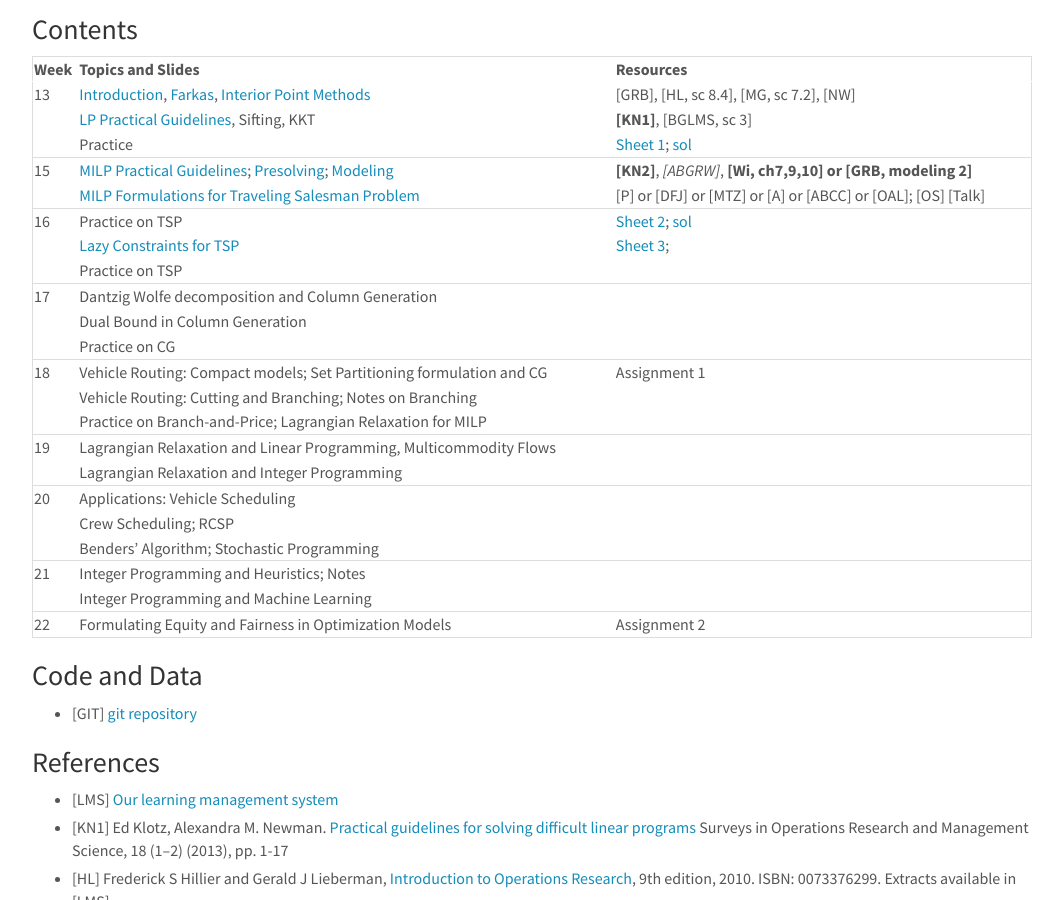
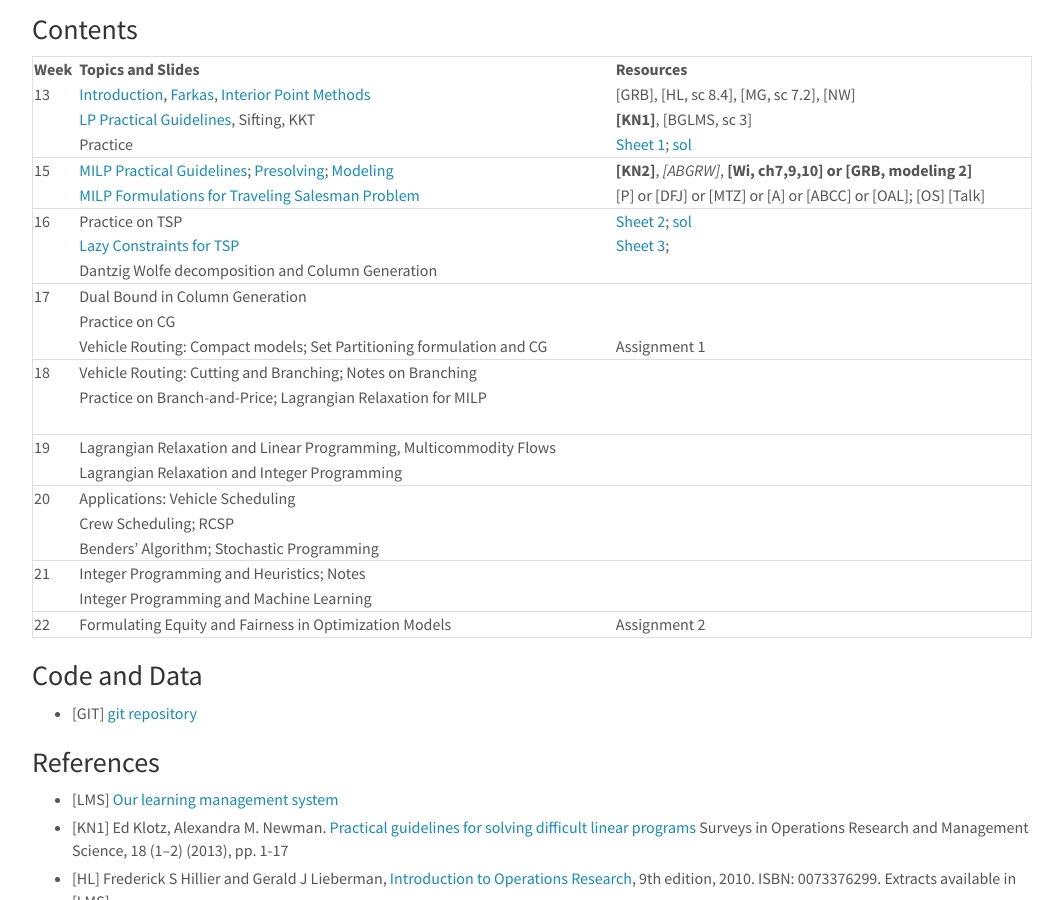
Before and after one commit to DM872/dm872.github.io, a Jekyll site: the page built from index.md, in a window 1280 px wide and 900 px high, scrolled down 465 px. Shown: the whole window, without its empty margins (108-1171 px from the left). Built offline with Jekyll 4.4.1, drawn with Linux system fonts in a browser that asks for light colours; nearby versions of some CDN libraries; comment, search, counter and statistics services are not loaded.

Commit message:
updated program

```diff
--- a/index.md
+++ b/index.md
@@ -65,15 +65,15 @@ w3.includeHTML();
 |------+----------------------------------------------------------------------+---------------------------------------------------------------|
 |   16 | Practice on TSP                                                      | [Sheet 2][12];   [sol][82]                                    |
 |      | [Lazy Constraints for TSP][54]                                       | [Sheet 3][13];                                                |
-|      | Practice on TSP                                                      |                                                               |
+|      | Dantzig Wolfe decomposition and Column Generation                    |                                                               |
 |------+----------------------------------------------------------------------+---------------------------------------------------------------|
-|   17 | Dantzig Wolfe decomposition and Column Generation                    |                                                               |
-|      | Dual Bound in Column Generation                                      |                                                               |
+|   17 | Dual Bound in Column Generation                                      |                                                               |
 |      | Practice on CG                                                       |                                                               |
+|      | Vehicle Routing: Compact models; Set Partitioning formulation and CG | Assignment 1                                                  |
 |------+----------------------------------------------------------------------+---------------------------------------------------------------|
-|   18 | Vehicle Routing: Compact models; Set Partitioning formulation and CG | Assignment 1                                                  |
-|      | Vehicle Routing: Cutting and Branching; Notes on Branching           |                                                               |
+|   18 | Vehicle Routing: Cutting and Branching; Notes on Branching           |                                                               |
 |      | Practice on Branch-and-Price; Lagrangian Relaxation for MILP         |                                                               |
+|      |                                                                      |                                                               |
 |------+----------------------------------------------------------------------+---------------------------------------------------------------|
 |   19 | Lagrangian Relaxation and Linear Programming, Multicommodity Flows   |                                                               |
 |      | Lagrangian Relaxation and Integer Programming                        |                                                               |
```
Also changed, not shown: 1 other file.
